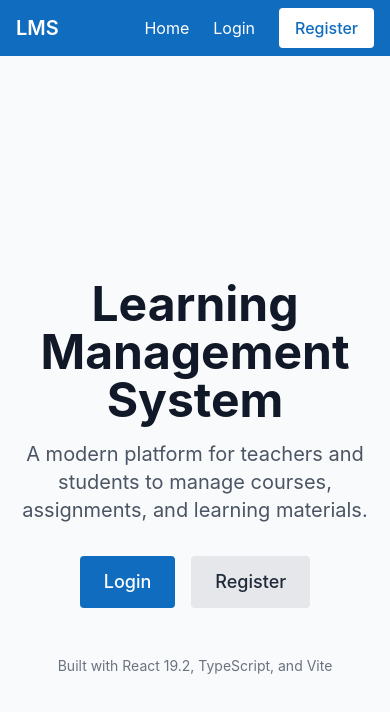
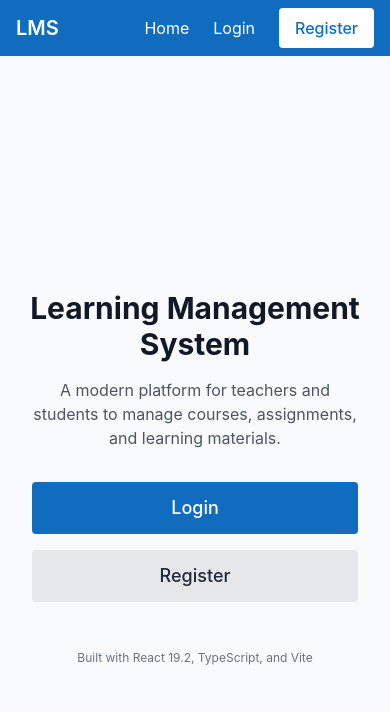
Before and after one commit to JoelSiahaan/Specify, a React (Vite) app in the folder frontend/: page / in a window 390 px wide. Shown: the top 712 px of the page. Built offline with nearby package versions, Linux system fonts and the light colour scheme; no server answers.

Commit message:
feat:responsive homepage

```diff
--- a/frontend/src/presentation/web/pages/HomePage.tsx
+++ b/frontend/src/presentation/web/pages/HomePage.tsx
@@ -11,27 +11,34 @@ import { ROUTES } from '../constants';
 
 export const HomePage: React.FC = () => {
   return (
-    <div className="min-h-screen bg-gray-50 flex items-center justify-center">
-      <div className="text-center max-w-2xl px-4">
-        <h1 className="text-5xl font-bold text-gray-900 mb-4">
+    <div className="min-h-screen bg-gray-50 flex items-center justify-center px-4 py-12">
+      <div className="text-center max-w-2xl w-full">
+        {/* Responsive Heading: 3xl on mobile, 4xl on tablet, 5xl on desktop */}
+        <h1 className="text-3xl sm:text-4xl lg:text-5xl font-bold text-gray-900 mb-4">
           Learning Management System
         </h1>
-        <p className="text-xl text-gray-600 mb-8">
+
+        {/* Responsive Paragraph: base on mobile, lg on tablet, xl on desktop */}
+        <p className="text-base sm:text-lg lg:text-xl text-gray-600 mb-8 px-4">
           A modern platform for teachers and students to manage courses, assignments, and learning materials.
         </p>
-        <div className="flex gap-4 justify-center">
-          <Link to={ROUTES.LOGIN}>
-            <Button variant="primary" size="lg">
+
+        {/* Responsive Button Layout: stacked on mobile, side-by-side on tablet+ */}
+        <div className="flex flex-col sm:flex-row gap-4 justify-center items-center px-4">
+          <Link to={ROUTES.LOGIN} className="w-full sm:w-auto">
+            <Button variant="primary" size="lg" className="w-full sm:w-auto">
               Login
             </Button>
           </Link>
-          <Link to={ROUTES.REGISTER}>
-            <Button variant="secondary" size="lg">
+          <Link to={ROUTES.REGISTER} className="w-full sm:w-auto">
+            <Button variant="secondary" size="lg" className="w-full sm:w-auto">
               Register
             </Button>
           </Link>
         </div>
-        <div className="mt-12 text-sm text-gray-500">
+
+        {/* Footer text */}
+        <div className="mt-12 text-xs sm:text-sm text-gray-500">
           <p>Built with React 19.2, TypeScript, and Vite</p>
         </div>
       </div>
```
Also changed, not shown: 1 other file (tests, documents, lock files or other folders).
